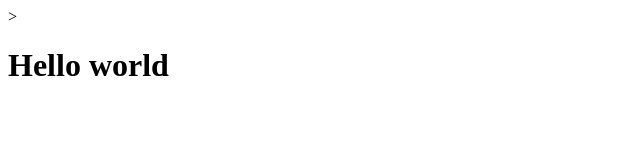
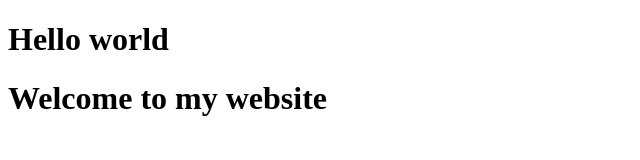
Before and after one commit to SupangkanaT/testGit, a plain HTML site: page index.html in a window 1280 px wide. Shown: the whole page, without its empty margins (0-640 px from the left). Drawn offline with Linux system fonts and the light colour scheme.

Commit message:
Added Welcome Message

```diff
--- a/index.html
+++ b/index.html
@@ -2,7 +2,8 @@
 <html lang="en">
 <head>
     <title>Test for GIHUB</title>
-</head>>
+</head>
 <body>
     <h1> Hello world </h1>
+    <h1> Welcome to my website </h1>
 </body>
```
